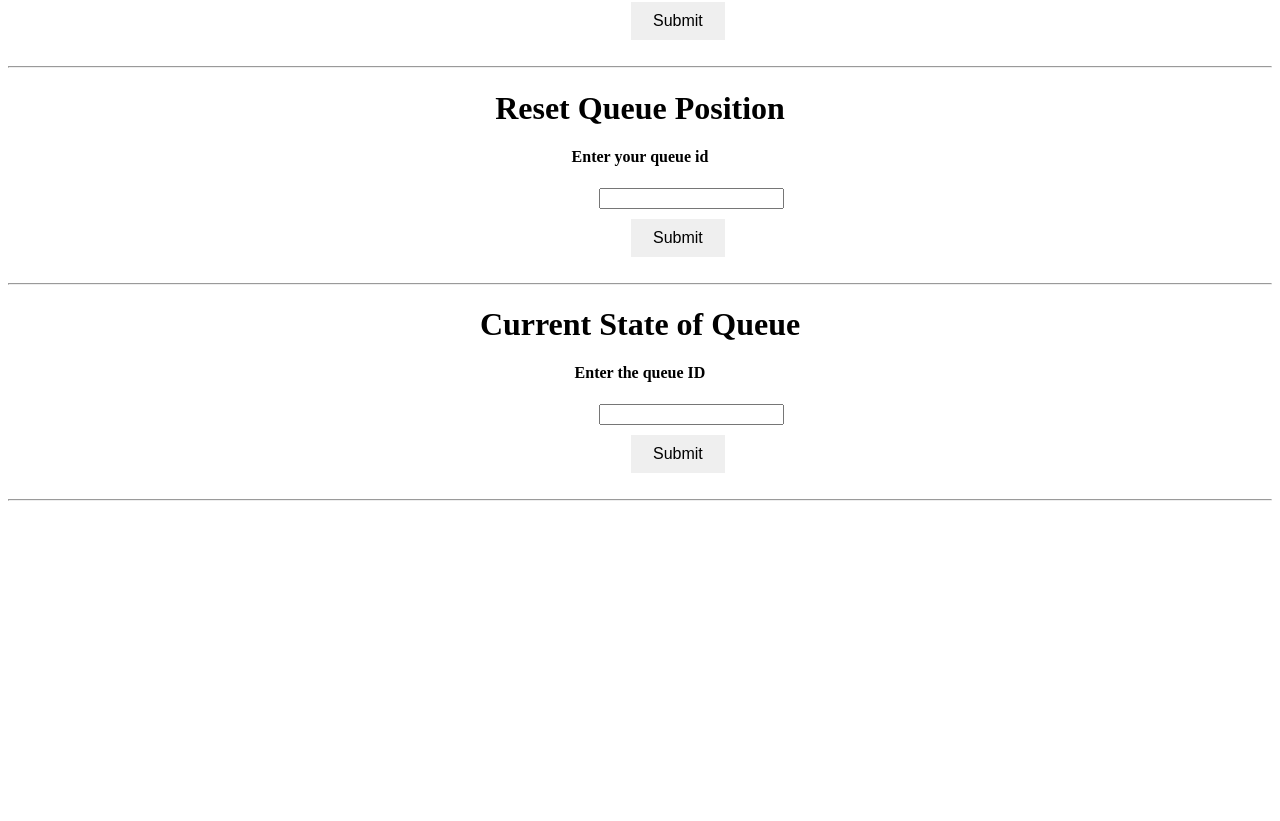
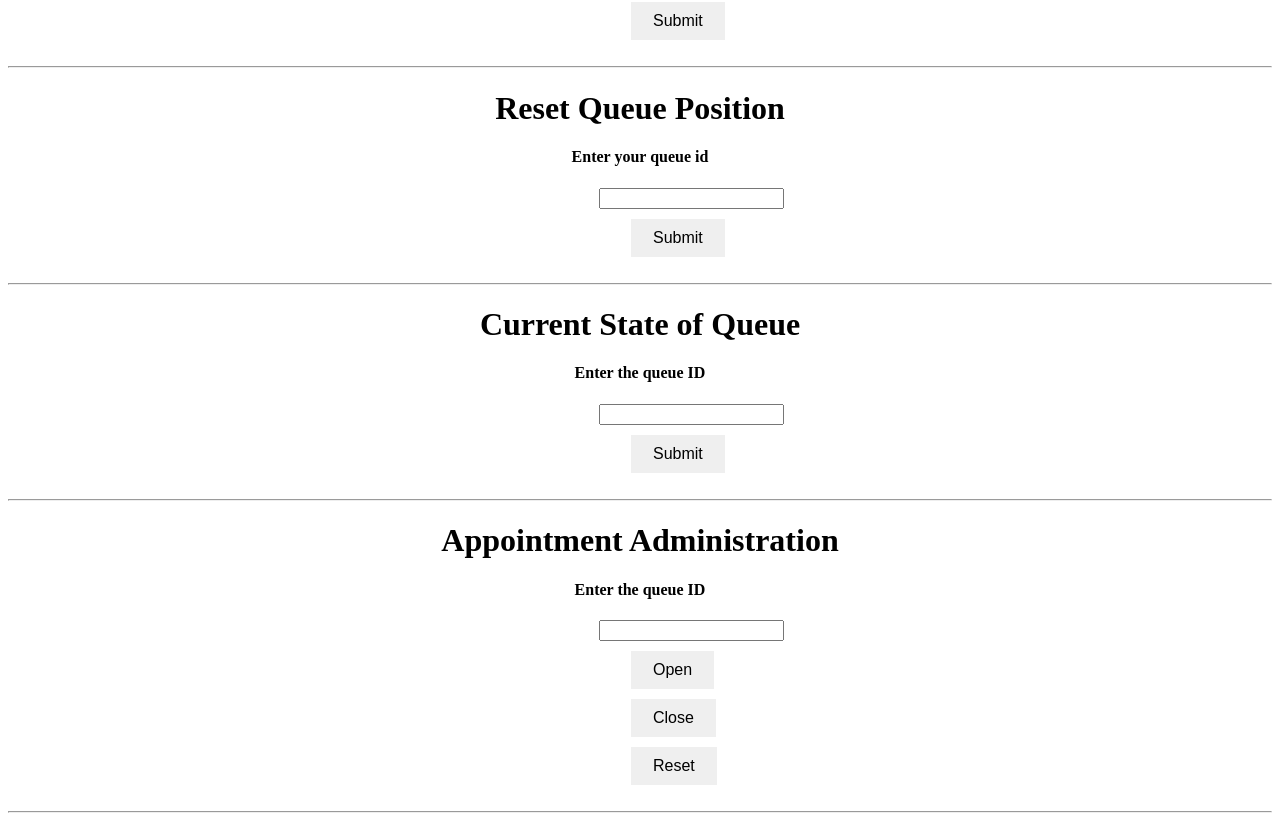
Before and after one commit to dev-saini/EasyWait-in-Angular-4, an Angular app: page / in a window 1280 px wide. Shown: the part 1442-2263 px from the top of the page. Before the commit the page ends 1951 px from the top, so only its background shows below. Built offline with nearby package versions, Linux system fonts and the light colour scheme; what ngx-cookie-service would draw is missing.

Commit message:
EasyWait

```diff
--- a/src/app/app.component.html
+++ b/src/app/app.component.html
@@ -14,3 +14,5 @@
 <hr>
 <app-queue-current-state></app-queue-current-state>
 <hr>
+<app-appointment-administration></app-appointment-administration>
+<hr>
--- a/src/app/app.module.ts
+++ b/src/app/app.module.ts
@@ -13,6 +13,7 @@ import { ListOfQueuesComponent } from './list-of-queues/list-of-queues.component
 import { MoveToNextPositionComponent } from './move-to-next-position/move-to-next-position.component';
 import { ResetQueuePositionComponent } from './reset-queue-position/reset-queue-position.component';
 import { QueueCurrentStateComponent } from './queue-current-state/queue-current-state.component';
+import { AppointmentAdministrationComponent } from './appointment-administration/appointment-administration.component';
 
 @NgModule({
   declarations: [
@@ -24,7 +25,8 @@ import { QueueCurrentStateComponent } from './queue-current-state/queue-current-
     ListOfQueuesComponent,
     MoveToNextPositionComponent,
     ResetQueuePositionComponent,
-    QueueCurrentStateComponent
+    QueueCurrentStateComponent,
+    AppointmentAdministrationComponent
   ],
   imports: [
     BrowserModule,
--- /dev/null
+++ b/src/app/appointment-administration/appointment-administration.component.css
@@ -0,0 +1,20 @@
+input{
+	text-align: center;
+    margin-left: 583px;
+}
+
+button {
+    border: none;
+    padding: 10px 22px;
+    text-align: center;
+    text-decoration: none;
+    display: inline-block;
+    font-size: 16px;
+    margin-left: 615px;
+    margin-top: 10px;
+}
+
+label {
+        margin-left: 583px;
+        text-align: center;
+}
--- /dev/null
+++ b/src/app/appointment-administration/appointment-administration.component.html
@@ -0,0 +1,16 @@
+<h1 align="center">Appointment Administration</h1>
+
+<body>
+
+	<h4 align="center"> Enter the queue ID</h4>
+	<input type="text" [(ngModel)] = "queue_id"/>	<br>
+
+	<button (click)="onClickOpen()">Open</button>	<br>
+
+	<button (click)="onClickClose()">Close</button>	<br>
+
+	<button (click)="onClickReset()">Reset</button>	<br>
+
+	<label id='appointment_status'> </label>
+
+</body>
--- /dev/null
+++ b/src/app/appointment-administration/appointment-administration.component.ts
@@ -0,0 +1,115 @@
+import { Component, OnInit } from '@angular/core';
+import { HttpClient, HttpHeaders } from '@angular/common/http';
+import { Response } from '@angular/http';
+import { CookieService } from 'ngx-cookie-service';
+
+@Component({
+  selector: 'app-appointment-administration',
+  templateUrl: './appointment-administration.component.html',
+  styleUrls: ['./appointment-administration.component.css']
+})
+
+export class AppointmentAdministrationComponent implements OnInit {
+
+	private url = 'http://52.24.120.4:8001/api/queue/';
+	queue_id: string;
+	status: string;
+
+  	constructor(private http : HttpClient, private cookieService : CookieService) { }
+
+  ngOnInit() {
+  }
+
+  onClickOpen() {
+  		this.getJSON(1);
+  	}
+
+  onClickClose() {
+  		this.getJSON(2);
+  	}
+
+  onClickReset() {
+  		this.getJSON(3);
+  	}
+
+  	getJSON(choice: any) {
+
+  		let action_1 = {action:	'open'};
+  		let action_2 = {action: 'close'};
+  		let action_3 = {action: 'close'};
+
+  		switch(choice) {
+
+  			case 1: this.http.post(this.url + this.queue_id + '/appointment', action_1, {
+
+				          headers: new HttpHeaders()
+				          .set('Authorization', 'Bearer ' + this.cookieService.get('sign_up_token'))
+
+				        })
+  					.subscribe((response: Response) => {
+
+				        	if(response['accepting_appointments'] == 1)
+				        		this.status = 'Appointments Open';
+
+				        	this.displayResult();
+
+				  		}, (error: Response) => {
+
+				        if(error.status == 404)
+				          alert('Requested Queue could not be found.');
+
+				      });
+  						break;
+
+  			case 2: this.http.post(this.url + this.queue_id + '/appointment', action_2, {
+
+				          headers: new HttpHeaders()
+				          .set('Authorization', 'Bearer ' + this.cookieService.get('sign_up_token'))
+
+				        })
+  					.subscribe((response: Response) => {
+
+				        	if(response['accepting_appointments'] == 0)
+				        		this.status = 'Appointments Closed';
+
+				        	this.displayResult();
+
+				  		}, (error: Response) => {
+
+				        if(error.status == 404)
+				          alert('Requested Queue could not be found.');
+
+
+				      });
+  						break;
+  			case 3: this.http.post(this.url + this.queue_id + '/appointment', action_3, {
+
+				          headers: new HttpHeaders()
+				          .set('Authorization', 'Bearer ' + this.cookieService.get('sign_up_token'))
+
+				        })
+  					.subscribe((response: Response) => {
+
+				        	console.log(response);
+
+				  		}, (error: Response) => {
+
+				        if(error.status == 401)
+				          alert('The user already exists.');
+				        else
+				          alert('An unexpected error occured.');
+
+				      });
+  						break;
+
+  		}
+
+  	}
+
+  	displayResult() {
+
+  		var label = document.getElementById('appointment_status');
+
+  		label.innerHTML = 'Status: ' + this.status;
+  	}
+}
```
Also changed, not shown: 1 other file (tests, documents, lock files or other folders).
